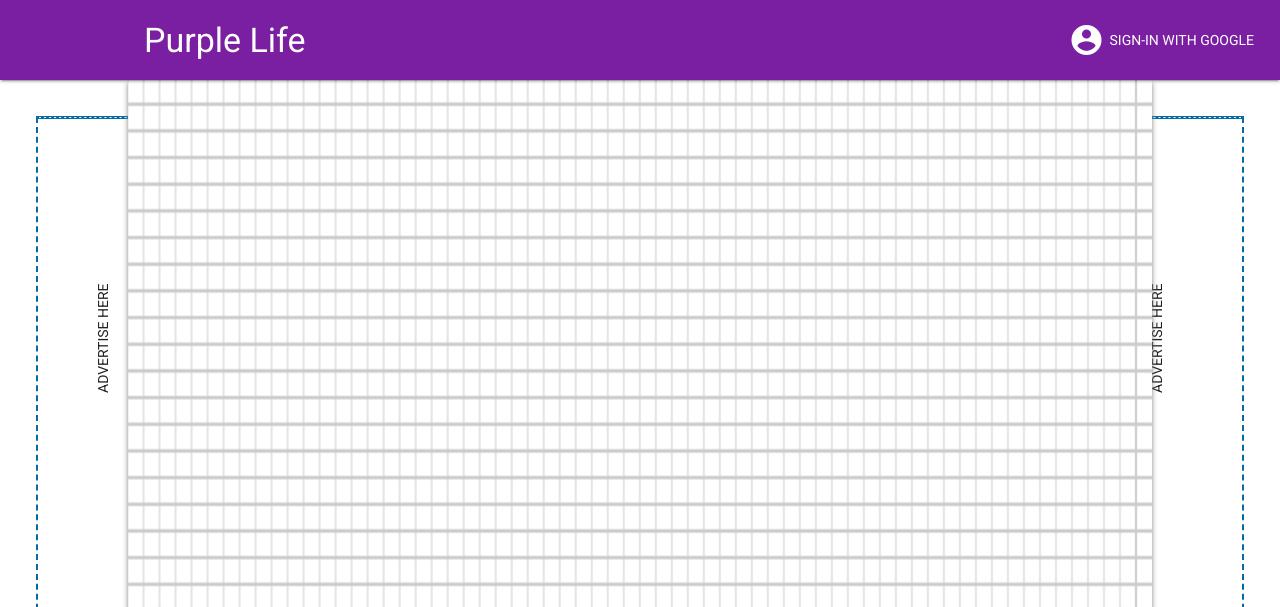
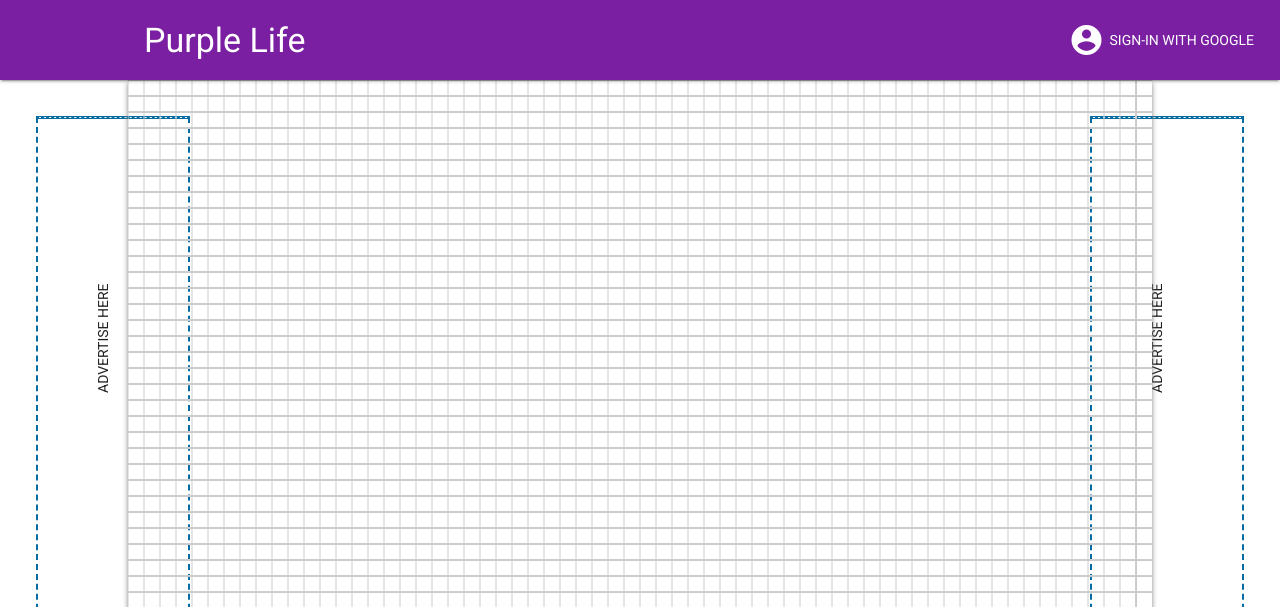
Before and after one commit to edyan1/purplelife, a website: page public_html/index.html in a window 1280 px wide. Both pictures are taken after a click on the button "Play As A Guest". Shown: the top 607 px of the page. Drawn offline with nearby package versions, Linux system fonts and the light colour scheme; no server answers.

Commit message:
Added the grid, some preliminary game functionallity. Quit works for Splash

```diff
--- /dev/null
+++ b/public_html/scripts/Game.js
@@ -0,0 +1,533 @@
+// CONSTANTS
+var DEAD_CELL;
+var LIVE_CELL;
+var HOVER_CELL;
+var NEW_CELL;
+var VOID_CELL;
+var LIVE_COLOR;
+var HOVER_COLOR;
+var BRIGHT_COLOR;
+var BACKGROUND_COLOR;
+var GRID_LINES_COLOR;
+var TEXT_COLOR;
+var TOP_LEFT;
+var TOP_RIGHT;
+var BOTTOM_LEFT;
+var BOTTOM_RIGHT;
+var TOP;
+var BOTTOM;
+var LEFT;
+var RIGHT;
+var CENTER;
+var MILLISECONDS_IN_ONE_SECOND;
+var MAX_FPS;
+var MIN_FPS;
+var FPS_INC;
+var FPS_X;
+var FPS_Y;
+var MAX_CELL_LENGTH;
+var MIN_CELL_LENGTH;
+var CELL_LENGTH_INC;
+var CELL_LENGTH_X;
+var CELL_LENGTH_Y;
+var GRID_LINE_LENGTH_RENDERING_THRESHOLD;
+
+// FRAME RATE TIMING VARIABLES
+var timer;
+var fps;
+var frameInterval;
+
+// CANVAS VARIABLES
+var canvasWidth;
+var canvasHeight;
+var canvas;
+var canvas2D;
+var mouseState;
+
+// GRID VARIABLES
+var gridWidth;
+var gridHeight;
+var updateGrid;
+var renderGrid;
+var tempGrid;
+var brightGrid;
+
+// RENDERING VARIABLES
+var cellLength;
+
+// PATTERN PIXELS
+var patterns;
+var cellLookup;
+var imgDir;
+
+// INITIALIZATION METHODS
+
+/*
+ * This method initializes the Game of Life, setting it up with
+ * and empty grid, ready to accept additions at the request
+ * of the user.
+ */
+ function Game(canvas, canvas2D, canvasWidth, canvasHeight, mouseState) {
+ 	// INIT ALL THE CONSTANTS, i.e. ALL THE
+    // THINGS THAT WILL NEVER CHANGE
+   	this.initConstants();
+
+   	//INIT CANVAS
+   	this.initCanvas(canvas, canvas2D, canvasWidth, canvasHeight, mouseState);
+
+    // INIT ALL THE GAME-RELATED VARIABLES
+    this.initPurpleGameData();
+
+    // INIT THE LOOKUP TABLES FOR THE SIMULATION
+    this.initCellLookup();
+
+    // LOAD THE PATTERNS FROM IMAGES
+    //this.initPatterns();
+
+    // SETUP THE EVENT HANDLERS
+    this.initEventHandlers();
+
+ }
+
+ Game.prototype.initConstants = function() {
+    // THESE REPRESENT THE TWO POSSIBLE STATES FOR EACH CELL
+    DEAD_CELL = 0;
+    LIVE_CELL = 1;
+    HOVER_CELL = 2;
+    NEW_CELL = 3;
+    VOID_CELL = 4;
+
+    // COLORS FOR RENDERING
+    LIVE_COLOR = "rgb(255, 0, 0)";
+    HOVER_COLOR = "rgba(255, 0, 0, 0.2)";
+    BRIGHT_COLOR = "rgb(227, 11, 92)";
+    BACKGROUND_COLOR = "rgb(118,143,165)";
+    GRID_LINES_COLOR = "#CCCCCC";
+    TEXT_COLOR = "#7777CC";
+
+    // THESE REPRESENT THE DIFFERENT TYPES OF CELL LOCATIONS IN THE GRID
+    TOP_LEFT = 0;
+    TOP_RIGHT = 1;
+    BOTTOM_LEFT = 2;
+    BOTTOM_RIGHT = 3;
+    TOP = 4;
+    BOTTOM = 5;
+    LEFT = 6;
+    RIGHT = 7;
+    CENTER = 8;
+
+    // FPS CONSTANTS
+    MILLISECONDS_IN_ONE_SECOND = 1000;
+    MAX_FPS = 33;
+    MIN_FPS = 1;
+    FPS_INC = 1;
+
+    // CELL LENGTH CONSTANTS
+    MAX_CELL_LENGTH = 32;
+    MIN_CELL_LENGTH = 16;
+    CELL_LENGTH_INC = 2;
+    GRID_LINE_LENGTH_RENDERING_THRESHOLD = 8;
+
+    // RENDERING LOCATIONS FOR TEXT ON THE CANVAS
+    FPS_X = 20;
+    FPS_Y = 450;
+    CELL_LENGTH_X = 20;
+    CELL_LENGTH_Y = 480;
+};
+
+Game.prototype.initCanvas = function(canvas, canvas2D, canvasWidth, canvasHeight, mouseState) {
+	this.canvas = canvas;
+	this.canvas2D = canvas2D;
+	this.canvasWidth = canvasWidth;
+	this.canvasHeight = canvasHeight;
+	this.mouseState = mouseState;
+};
+
+Game.prototype.initPurpleGameData = function() {
+	// INIT THE TIMING DATA
+    timer = null;
+    fps = MAX_FPS;
+    frameInterval = MILLISECONDS_IN_ONE_SECOND/fps;
+
+    // INIT THE CELL LENGTH
+    cellLength = MIN_CELL_LENGTH;
+};
+
+/*
+ * This function returns a JavaScript object, which is kind of like
+ * a C struct in that it only has data. There are 9 different types of
+ * cells in the grid, and so we use 9 CellType objects to store which
+ * adjacent cells need to be checked when running the simulation.
+ */
+function CellType(initNumNeighbors, initCellValues)
+{
+    this.numNeighbors = initNumNeighbors;
+    this.cellValues = initCellValues;
+}
+
+Game.prototype.initCellLookup = function() {
+	// WE'LL PUT ALL THE VALUES IN HERE
+    cellLookup = new Array();
+
+    // TOP LEFT
+    var topLeftArray        = new Array( 1, 0,  1,  1,  0,  1);
+    cellLookup[TOP_LEFT]    = new CellType(3, topLeftArray);
+
+    // TOP RIGHT
+    var topRightArray       = new Array(-1, 0, -1,  1,  0,  1);
+    cellLookup[TOP_RIGHT]   = new CellType(3, topRightArray);
+
+    // BOTTOM LEFT
+    var bottomLeftArray     = new Array( 1, 0,  1, -1, 0, -1);
+    cellLookup[BOTTOM_LEFT] = new CellType(3, bottomLeftArray);
+
+    // BOTTOM RIGHT
+    var bottomRightArray    = new Array(-1, 0, -1, -1, 0, -1);
+    cellLookup[BOTTOM_RIGHT]= new CellType(3, bottomRightArray);
+
+    // TOP
+    var topArray            = new Array(-1, 0, -1, 1, 0, 1, 1, 1, 1, 0);
+    cellLookup[TOP]         = new CellType(5, topArray);
+
+    // BOTTOM
+    var bottomArray         = new Array(-1, 0, -1, -1, 0, -1, 1, -1, 1, 0);
+    cellLookup[BOTTOM]      = new CellType(5, bottomArray);
+
+    // LEFT
+    var leftArray           = new Array(0, -1, 1, -1, 1, 0, 1, 1, 0, 1);
+    cellLookup[LEFT]        = new CellType(5, leftArray);
+
+    // RIGHT
+    var rightArray          = new Array(0, -1, -1, -1, -1, 0, -1, 1, 0, 1);
+    cellLookup[RIGHT]       = new CellType(5, rightArray);
+
+    // CENTER
+    var centerArray         = new Array(-1, -1, -1, 0, -1, 1, 0, 1, 1, 1, 1, 0, 1, -1, 0, -1);
+    cellLookup[CENTER]      = new CellType(8, centerArray);
+}
+
+Game.prototype.initPatterns = function () {
+    // THIS IS WHERE ALL THE IMAGES SHOULD BE
+    imgDir = "/images/weapons";
+
+    // THIS WILL STORE ALL THE PATTERNS IN AN ASSOCIATIVE ARRAY
+    patterns = new Array();
+
+};
+
+Game.prototype.initEventHandlers = function () {
+  canvas.onclick = this.respondToMouseClick;
+  canvas.onmousemove = this.respondToMouseMove;
+  canvas.onmousedown = this.setMouseDown;
+  canvas.onmouseup = this.setMouseUp;
+};
+
+/*
+ * This function loads the image and then examines it, extracting
+ * all the pixels and saving the coordinates that are non-white.
+ */
+function loadOffscreenImage(imgName, pixelArray)
+{
+    // FIRST GET THE IMAGE DATA
+    var img = new Image();
+
+    // NOTE THAT THE IMAGE WILL LOAD IN THE BACKGROUND, BUT
+    // WE CAN TELL JavaScript TO LET US KNOW WHEN IT HAS FULLY
+    // LOADED AND RESPOND THEN.
+    img.onload = function() { respondToLoadedImage(imgName, img, pixelArray); };
+
+    // document.URL IS THE URL OF WHERE THE WEB PAGE IS FROM WHICH THIS
+    // JavaScript PROGRAM IS BEING USED. NOTE THAT ASSIGNING A URL TO
+    // A CONSTRUCTED Image's src VARIABLE INITIATES THE IMAGE-LOADING
+    // PROCESS
+    var path = document.URL;
+    var indexLocation = path.indexOf("index.html");
+    path = path.substring(0, indexLocation);
+    img.src = path + imgDir + imgName;
+}
+
+
+/*
+ * This method is called in response to an Image having completed loading. We
+ * respond by examining the contents of the image, and keeping the non-white
+ * pixel coordinates in our patterns array so that the user may use those
+ * patterns in the simulation.
+ */
+function respondToLoadedImage(imgName, img, pixelArray)
+{
+    // WE'LL EXAMINE THE PIXELS BY FIRST DRAWING THE LOADED
+    // IMAGE TO AN OFFSCREEN CANVAS. SO FIRST WE NEED TO
+    // MAKE THE CANVAS, WHICH WILL NEVER ACTUALLY BE VISIBLE.
+    var offscreenCanvas = document.createElement("canvas");
+    offscreenCanvas.width = img.width;
+    offscreenCanvas.height = img.height;
+    var offscreenCanvas2D = offscreenCanvas.getContext("2d");
+    offscreenCanvas2D.drawImage(img, 0, 0);
+
+    // NOW GET THE DATA FROM THE IMAGE WE JUST DREW TO OUR OFFSCREEN CANVAS
+    var imgData = offscreenCanvas2D.getImageData( 0, 0, img.width, img.height );
+
+    // THIS WILL COUNT THE FOUND NON-WHITE PIXLS
+    var pixelArrayCounter = 0;
+
+    // GO THROUGH THE IMAGE DATA AND PICK OUT THE COORDINATES
+    for (var i = 0; i < imgData.data.length; i+=4)
+        {
+            // THE DATA ARRAY IS STRIPED RGBA, WE'LL IGNORE
+            // THE ALPHA CHANNEL
+            var r = imgData.data[i];
+            var g = imgData.data[i+1];
+            var b = imgData.data[i+2];
+
+            // KEEP THE PIXEL IF IT'S NON-WHITE
+            if ((r < 255) && (g < 255) && (b < 255))
+                {
+                    // CALCULATE THE LOCAL COORDINATE OF
+                    // THE FOUND PIXEL. WE DO THIS BECAUSE WE'RE
+                    // NOT KEEPING ALL THE PIXELS
+                    var x = Math.floor((i/4)) % img.width;
+                    var y = Math.floor(Math.floor((i/4)) / img.width);
+
+                    // STORE THE COORDINATES OF OUR PIXELS
+                    pixelArray[pixelArrayCounter] = x;
+                    pixelArray[pixelArrayCounter+1] = y;
+                    pixelArrayCounter += 2;
+                }
+        }
+}
+
+Game.prototype.setMouseDown = function () {
+    mouseState = true;
+};
+
+Game.prototype.setMouseUp = function () {
+    mouseState = false;
+};
+
+Game.prototype.respondToMouseClick = function (event) {
+
+};
+
+Game.prototype.respondToMouseMove = function (event) {
+
+};
+
+Game.prototype.renderGame = function () {
+    // CLEAR THE CANVAS
+    canvas2D.clearRect(0, 0, canvasWidth, canvasHeight);
+
+    // RENDER THE GRID LINES, IF NEEDED
+    //if (cellLength >= GRID_LINE_LENGTH_RENDERING_THRESHOLD)
+        this.renderGridLines();
+};
+
+Game.prototype.stepPurpleGame = function() {
+	// RENDER THE GAME
+    this.renderGame();
+};
+
+Game.prototype.startPurpleGame = function () {
+    // CLEAR OUT ANY OLD TIMER
+    if (timer !== null)
+        {
+            clearInterval(timer);
+        }
+
+    // START A NEW TIMER
+    timer = setInterval(this.stepPurpleGame, frameInterval);
+};
+
+Game.prototype.resetGameOfLife = function () {
+    // RESET ALL THE DATA STRUCTURES TOO
+    gridWidth = canvasWidth/cellLength;
+    gridHeight = canvasHeight/cellLength;
+    updateGrid = new Array();
+    renderGrid = new Array();
+    tempGrid = new Array();
+    brightGrid = new Array();
+
+    // INIT THE CELLS IN THE GRID
+    for (var i = 0; i < gridHeight; i++)
+        {
+            for (var j = 0; j < gridWidth; j++)
+                {
+
+                }
+        }
+
+    // RENDER THE CLEARED SCREEN
+    this.renderGame();
+};
+
+Game.prototype.pausePurpleGame = function () {
+    // TELL JavaScript TO STOP RUNNING THE LOOP
+    clearInterval(timer);
+
+    // AND THIS IS HOW WE'LL KEEP TRACK OF WHETHER
+    // THE SIMULATION IS RUNNING OR NOT
+    timer = null;
+
+    swapGrids();
+};
+
+Game.prototype.renderGridLines = function () {
+    // SET THE PROPER COLOR
+    canvas2D.strokeStyle = GRID_LINES_COLOR;
+
+    // VERTICAL LINES
+    for (var i = 0; i < gridWidth; i++)
+        {
+            var x1 = i * cellLength;
+            var y1 = 0;
+            var x2 = x1;
+            var y2 = canvasHeight;
+            canvas2D.beginPath();
+            canvas2D.moveTo(x1, y1);
+            canvas2D.lineTo(x2, y2);
+            canvas2D.stroke();
+        }
+
+    // HORIZONTAL LINES
+    for (var j = 0; j < gridHeight; j++)
+        {
+            var x1 = 0;
+            var y1 = j * cellLength;
+            var x2 = canvasWidth;
+            var y2 = y1;
+            canvas2D.moveTo(x1, y1);
+            canvas2D.lineTo(x2, y2);
+            canvas2D.stroke();
+        }
+};
+
+/*
+ * We need one grid's cells to determine the grid's values for
+ * the next frame. So, we update the render grid based on the contents
+ * of the update grid, and then, after rending, we swap them, so that
+ * the next frame we'll be progressing the game properly.
+ */
+Game.prototype.swapGrids = function() {
+    var temp = updateGrid;
+    updateGrid = renderGrid;
+    renderGrid = temp;
+};
+
+// HELPER METHODS FOR THE EVENT HANDLERS
+
+/*
+ * This function gets the mouse click coordinates relative to
+ * the canvas itself, where 0,0 is the top, left corner of
+ * the canvas.
+ */
+Game.prototype.getRelativeCoords = function(event)
+{
+    if (event.offsetX !== undefined && event.offsetY !== undefined)
+    {
+        return { x: event.offsetX, y: event.offsetY };
+    }
+    else
+    {
+        return { x: event.layerX, y: event.layerY };
+    }
+};
+
+// GRID CELL MANAGEMENT METHODS
+
+/*
+ * This function tests to see if (row, col) represents a
+ * valid cell in the grid. If it is a valid cell, true is
+ * returned, else false.
+ */
+Game.prototype.isValidCell = function(row, col)
+{
+    // IS IT OUTSIDE THE GRID?
+    if (    (row < 0) ||
+            (col < 0) ||
+            (row >= gridHeight) ||
+            (col >= gridWidth))
+        {
+            return false;
+        }
+    // IT'S INSIDE THE GRID
+    else
+        {
+            return true;
+        }
+}
+
+/*
+ * Accessor method for getting the cell value in the grid at
+ * location (row, col).
+ */
+Game.prototype.getGridCell = function(grid, row, col)
+{
+    // IGNORE IF IT'S OUTSIDE THE GRID
+    if (!isValidCell(row, col))
+        {
+            return -1;
+        }
+    var index = (row * gridWidth) + col;
+    return grid[index];
+}
+
+/*
+ * Mutator method for setting the cell value in the grid at
+ * location (row, col).
+ */
+Game.prototype.setGridCell = function(grid, row, col, value)
+{
+    // IGNORE IF IT'S OUTSIDE THE GRID
+    if (!isValidCell(row, col))
+        {
+            return;
+        }
+    var index = (row * gridWidth) + col;
+    grid[index] = value;
+}
+
+/*
+ * A cell's type determines which adjacent cells need to be tested
+ * during each frame of the simulation. This method tests the cell
+ * at (row, col), and returns the constant representing which of
+ * the 9 different types of cells it is.
+ */
+Game.prototype.determineCellType = function(row, col)
+{
+    if ((row === 0) && (col === 0))                                 return TOP_LEFT;
+    else if ((row === 0) && (col === (gridWidth-1)))                return TOP_RIGHT;
+    else if ((row === (gridHeight-1)) && (col === 0))               return BOTTOM_LEFT;
+    else if ((row === (gridHeight-1)) && (col === (gridHeight-1)))  return BOTTOM_RIGHT;
+    else if (row === 0)                                             return TOP;
+    else if (col === 0)                                             return LEFT;
+    else if (row === (gridHeight-1))                                return RIGHT;
+    else if (col === (gridWidth-1))                                 return BOTTOM;
+    else                                                            return CENTER;
+}
+
+/*
+ * This method counts the living cells adjacent to the cell at
+ * (row, col). This count is returned.
+ */
+Game.prototype.calcLivingNeighbors = function(row, col)
+{
+    var numLivingNeighbors = 0;
+
+    // DEPENDING ON THE TYPE OF CELL IT IS WE'LL CHECK
+    // DIFFERENT ADJACENT CELLS
+    var cellType = determineCellType(row, col);
+    var cellsToCheck = cellLookup[cellType];
+    for (var counter = 0; counter < (cellsToCheck.numNeighbors * 2); counter+=2)
+        {
+            var neighborCol = col + cellsToCheck.cellValues[counter];
+            var neighborRow = row + cellsToCheck.cellValues[counter+1];
+            var index = (neighborRow * gridWidth) + neighborCol;
+            var neighborValue;
+            if (updateGrid[index] !== VOID_CELL) {
+                neighborValue = updateGrid[index];
+            } else {
+                neighborValue = 0;
+            }
+            numLivingNeighbors += neighborValue;
+        }
+    return numLivingNeighbors;
+}
--- a/public_html/scripts/SceneManager.js
+++ b/public_html/scripts/SceneManager.js
@@ -62,16 +62,14 @@
 
 SceneManager.prototype.loadGameScene = function() {
   document.getElementById("toolbar").style.display = "block";
-  var gridScreen = new Image();
-  gridScreen.src = "images/emptyGrid.png";
-  gridScreen.onload = function () {
-    canvas2D.drawImage(this, 0, 0, canvasWidth, canvasHeight*0.96);
-  };
+  document.getElementById("toolbar").style.visibility = "visible";
 
+  purpleGame.resetGameOfLife();
 };
 
 SceneManager.prototype.deloadGameScene = function() {
   canvas2D.clearRect(0, 0, canvasWidth, canvasHeight);
+  document.getElementById("toolbar").style.display = "none";
   document.getElementById("toolbar").style.visibility = "hidden";
 
 };
--- a/public_html/scripts/main.js
+++ b/public_html/scripts/main.js
@@ -5,8 +5,10 @@
 var canvasHeight;
 var canvas;
 var canvas2D;
-var mouseState;
 var userSignedIn;
+
+//GAME VARIABLE
+var purpleGame;
 
 //Toolbar
 var toolbar;
@@ -33,6 +35,8 @@
   this.initFirebase();
 
   this.initCanvas();
+
+  this.initGame();
 
   //Initialize the Scene Manager
   sceneManager = new SceneManager(Scenes.SPLASH);
@@ -125,16 +129,13 @@
 
     mouseState = false;
 
-    // SETUP THE EVENT HANDLERS
-    this.initEventHandlers();
-
     //@TODO ADD CHECK FOR COOKIES REGARDING SPLASH SCREEN
     this.initWeapons();
     this.initDirections();
 };
 
-PurpleLife.prototype.initSplashScreen = function() {
-
+PurpleLife.prototype.initGame = function() {
+	purpleGame = new Game(this.canvas, this.canvas2D, this.canvasWidth, this.canvasHeight, this.mouseState);
 }
 
 PurpleLife.prototype.initWeapons = function() {
@@ -169,29 +170,6 @@
   });
 };
 
-PurpleLife.prototype.initEventHandlers = function () {
-  canvas.onclick = this.respondToMouseClick;
-  canvas.onmousemove = this.respondToMouseMove;
-  canvas.onmousedown = this.setMouseDown;
-  canvas.onmouseup = this.setMouseUp;
-}
-
-PurpleLife.prototype.respondToMouseClick = function (event) {
-
-}
-
-PurpleLife.prototype.respondToMouseMove = function (event) {
-
-}
-
-PurpleLife.prototype.setMouseDown = function () {
-    mouseState = true;
-}
-
-PurpleLife.prototype.setMouseUp = function () {
-    mouseState = false;
-}
-
 
 window.onload = function() {
   window.purpleLife = new PurpleLife();
```
Also changed, not shown: public_html/index.html (+5 -4 lines), public_html/images/profile_placeholder.png (added).
